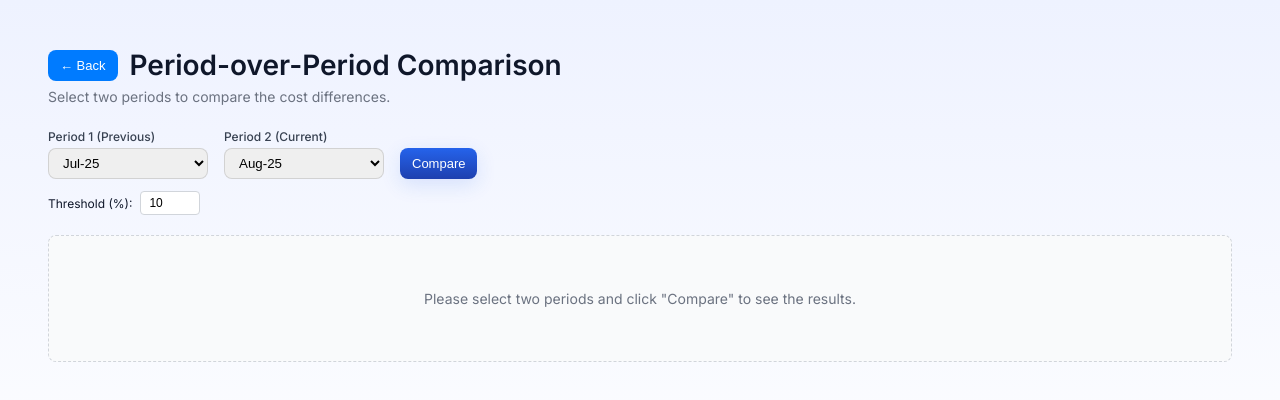
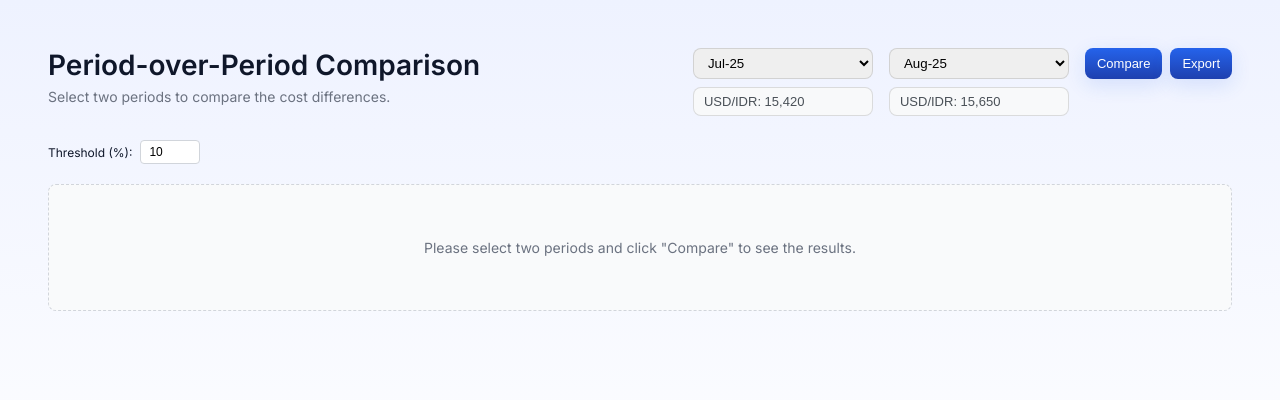
Before and after one commit to ari-fikri/finance-dashboard, a React (Vite) app: page /period-comparison in a window 1280 px wide. Shown: the top 400 px of the page. Built offline with nearby package versions, Linux system fonts and the light colour scheme.

Commit message:
Realigning the currency text fields with the relevant combo box

```diff
--- a/src/components/ComparisonHeader.jsx
+++ b/src/components/ComparisonHeader.jsx
@@ -20,86 +20,75 @@ const ComparisonHeader = ({
 
   return (
     <div>
-      <div style={{ display: "flex", justifyContent: "space-between", alignItems: "flex-start", gap: 12, marginBottom: 24 }}>
+      <div style={{ display: "flex", justifyContent: "space-between", alignItems: "flex-start", marginBottom: 24 }}>
         <div>
-          <div style={{ display: "flex", alignItems: "center", gap: 12 }}>
-            <button
-              className="btn"
-              onClick={() => navigate(-1)}
-              style={{
-                backgroundColor: "#007bff",
-                color: "white",
-                border: "none"
-              }}
-            >
-              ← Back
-            </button>
-            <h1 style={{ margin: 0, fontSize: 28, fontWeight: 600 }}>Period-over-Period Comparison</h1>
-          </div>
-          <p style={{ margin: "6px 0 0", color: "#6b7280", fontSize: 14 }}>
+          <h1 style={{ margin: 0, fontSize: 28, fontWeight: 600 }}>
+            Period-over-Period Comparison
+          </h1>
+          <p style={{ margin: '6px 0 0', color: '#6b7280', fontSize: 14 }}>
             Select two periods to compare the cost differences.
           </p>
         </div>
-      </div>
-
-      <div style={{ display: "flex", justifyContent: "space-between", alignItems: "flex-end", marginBottom: 12 }}>
-        <div style={{ display: "flex", alignItems: "flex-end", gap: 16 }}>
-          <div>
-            <label
-              htmlFor="month1"
-              style={{
-                fontSize: 12,
-                fontWeight: 500,
-                color: '#374151',
-                display: 'block',
-                marginBottom: 4,
-              }}
-            >
-              Period 1 (Previous)
-            </label>
+        <div style={{ display: "flex", gap: 16, alignItems: "flex-start" }}>
+          <div style={{ display: "flex", flexDirection: "column", gap: 8 }}>
             <select
-              id="month1"
               value={selectedMonth}
               onChange={(e) => setSelectedMonth(e.target.value)}
-              className="select"
-              style={{ minWidth: 160, padding: "6px 10px", borderRadius: 8, border: "1px solid rgba(0,0,0,0.12)" }}
+              style={{ padding: "6px 10px", borderRadius: 8, border: "1px solid rgba(0,0,0,0.12)", width: '180px' }}
             >
-              <option value="">Select Period</option>
+              <option value="">Select Period 1</option>
               {Object.keys(pprDataByPeriod).map((month) => (
                 <option key={month} value={month}>
                   {month}
                 </option>
               ))}
             </select>
+            <input
+              type="text"
+              value={`USD/IDR: ${exchangeRates[selectedMonth] || 'N/A'}`}
+              readOnly
+              style={{
+                padding: "6px 10px",
+                borderRadius: 8,
+                border: "1px solid rgba(0,0,0,0.12)",
+                backgroundColor: "#f8f9fa",
+                color: "#495057",
+                width: "180px",
+                boxSizing: 'border-box',
+                fontSize: "13px"
+              }}
+            />
           </div>
-          <div>
-            <label
-              htmlFor="month2"
-              style={{
-                fontSize: 12,
-                fontWeight: 500,
-                color: '#374151',
-                display: 'block',
-                marginBottom: 4,
-              }}
-            >
-              Period 2 (Current)
-            </label>
+          <div style={{ display: "flex", flexDirection: "column", gap: 8 }}>
             <select
-              id="month2"
               value={selectedMonth2}
               onChange={(e) => setSelectedMonth2(e.target.value)}
-              className="select"
-              style={{ minWidth: 160, padding: "6px 10px", borderRadius: 8, border: "1px solid rgba(0,0,0,0.12)" }}
+              style={{ padding: "6px 10px", borderRadius: 8, border: "1px solid rgba(0,0,0,0.12)", width: '180px' }}
             >
-              <option value="">Select Period</option>
+              <option value="">Select Period 2</option>
               {Object.keys(pprDataByPeriod).map((month) => (
                 <option key={month} value={month}>
                   {month}
                 </option>
               ))}
             </select>
+            <input
+              type="text"
+              value={`USD/IDR: ${exchangeRates[selectedMonth2] || 'N/A'}`}
+              readOnly
+              style={{
+                padding: "6px 10px",
+                borderRadius: 8,
+                border: "1px solid rgba(0,0,0,0.12)",
+                backgroundColor: "#f8f9fa",
+                color: "#495057",
+                width: "180px",
+                boxSizing: 'border-box',
+                fontSize: "13px"
+              }}
+            />
           </div>
+          <div style={{ display: "flex", gap: 8 }}>
             <button
               onClick={() => handleCompare(selectedMonth, selectedMonth2)}
               disabled={!selectedMonth || !selectedMonth2}
@@ -107,26 +96,9 @@ const ComparisonHeader = ({
             >
               Compare
             </button>
+            <button className="btn btn-primary" onClick={() => alert("Export CSV (preview)")}>Export</button>
           </div>
-
-        {comparedMonth1 && comparedMonth2 && (
-          <div style={{ display: "flex", gap: 8, alignItems: "center" }}>
-            <input
-              type="text"
-              value={`USD/IDR: ${exchangeRates[comparedMonth2] || 'N/A'}`}
-              readOnly
-              style={{
-                padding: "6px 10px",
-                borderRadius: 8,
-                border: "1px solid rgba(0,0,0,0.12)",
-                backgroundColor: "#f8f9fa",
-                color: "#495057",
-                width: "150px",
-                fontSize: "13px"
-              }}
-            />
         </div>
-        )}
       </div>
     </div>
   );
```
Lines whose indentation alone changed are shown as unchanged.
